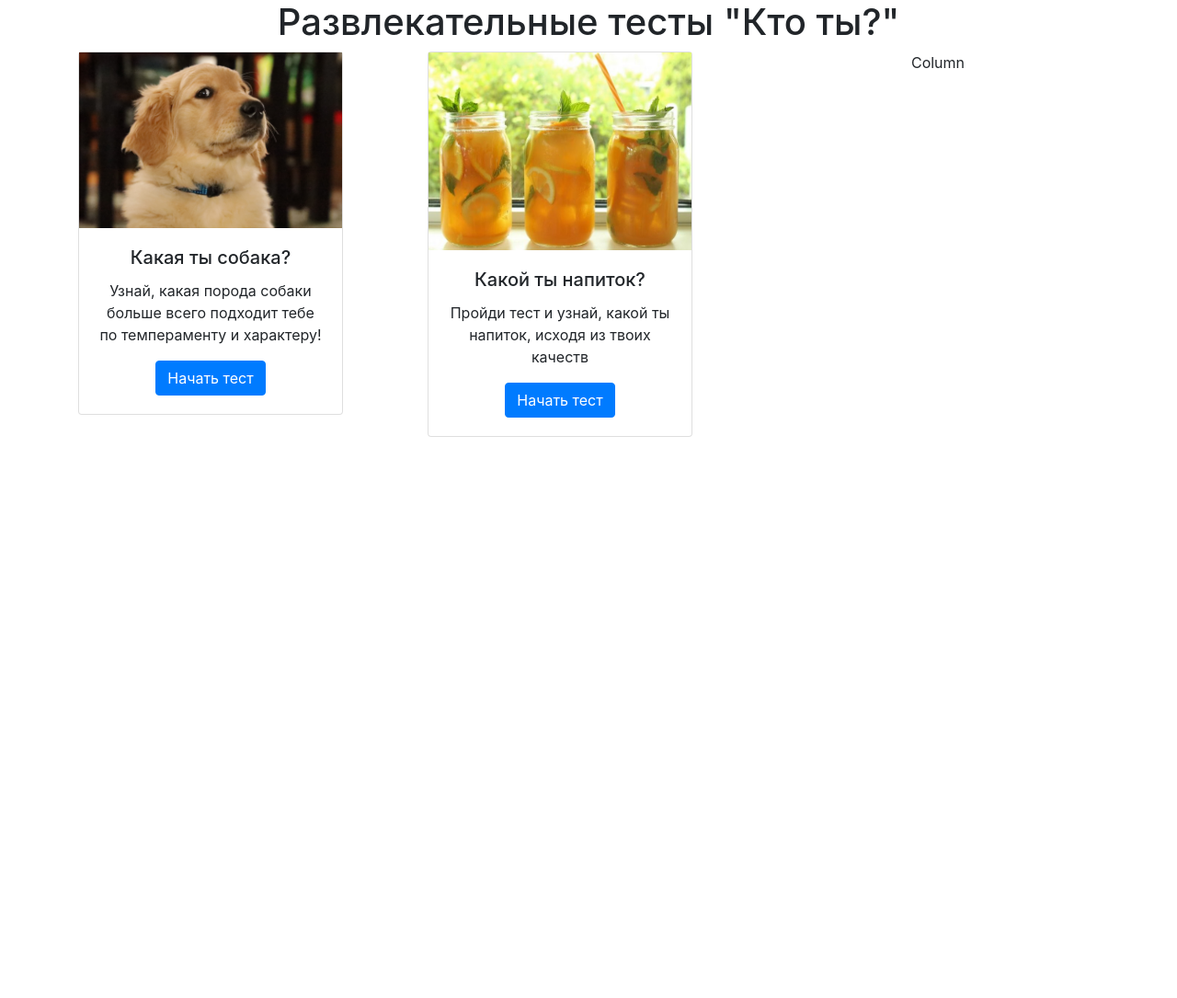
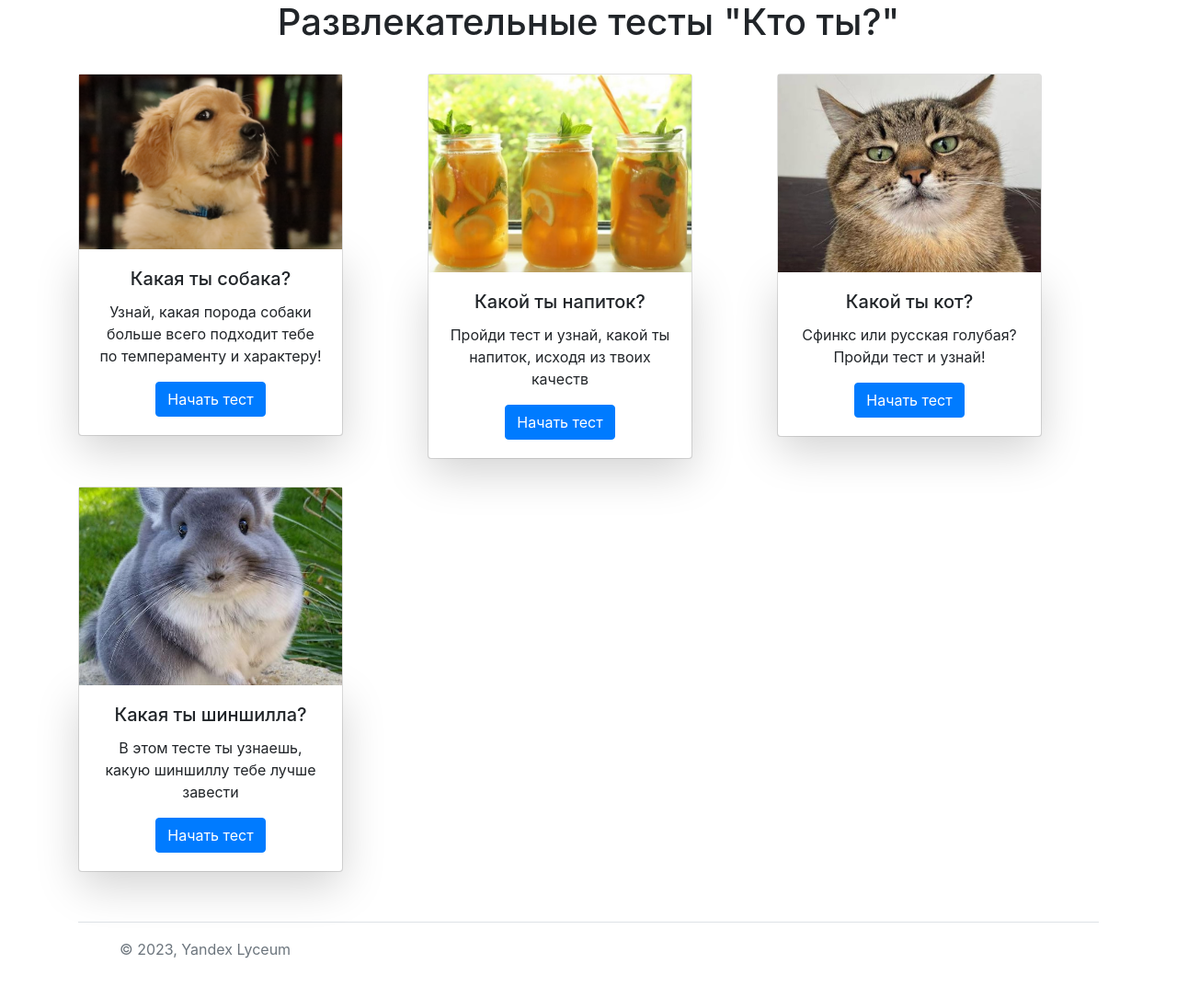
Before and after one commit to cyplenokk/site_tests, a Flask app: page / in a window 1280 px wide. Shown: the part 56-1141 px from the top of the page at 92% size. Before the commit the page ends 531 px from the top, so only its background shows below. Run offline with Flask 3, Linux system fonts and the light colour scheme; some libraries are stand-ins or nearby versions.

Commit message:
third commit (footer, index.html)

```diff
--- a/main.py
+++ b/main.py
@@ -12,9 +12,7 @@ app.config['SECRET_KEY'] = 'yandexlyceum_secret_key'
 
 @app.route("/")
 def index():
-    db_sess = db_session.create_session()
-    news = db_sess.query(News).filter(News.is_private != True)
-    return render_template("base.html")
+    return render_template("index.html")
 
 @app.route('/register', methods=['GET', 'POST'])
 def reqister():
--- a/templates/base.html
+++ b/templates/base.html
@@ -19,9 +19,25 @@
     .header_site {
         text-align: center;
     }
+    .card-img-top1 {
+        height: 190px;
+        object-fit: cover;
+    }
     .card-img-top2 {
         height: 215px;
+        object-fit: cover;
     }
+    .card-img-top3 {
+        height: 215px;
+        object-fit: cover;
+    }
+    .container text-center {
+        grid-gap: 10px;
+    }
+    .card {
+        margin-bottom: 30px;
+    }
+
     </style>
 
 </head>
@@ -29,6 +45,8 @@
 <header class="site-header">
     <nav class="navbar navbar-expand-lg navbar-dark bg-dark">
         <div>
+
+
             <b><a class="navbar-brand" href="#">Tests-online.ru</a></b>
             <small><span class="navbar-text">
                 развлекательные тесты онлайн
@@ -68,42 +86,48 @@
 
 </header>
 
-<h1 class="header_site">Развлекательные тесты "Кто ты?"</h1>
+<!-- Begin page content -->
+<main>
+    {% block content %}{% endblock %}
+</main>
 
-<div class="container text-center">
-    <div class="row">
-        <div class="col">
-            <div class="card" style="width: 18rem;">
-                <img src="static/img/dog1.jpeg" class="card-img-top1" alt="...">
-                <div class="card-body">
-                    <h5 class="card-title">Какая ты собака?</h5>
-                    <p class="card-text">Узнай, какая порода собаки больше всего подходит тебе по темпераменту и
-                        характеру!</p>
-                    <a href="#" class="btn btn-primary">Начать тест</a>
-                </div>
-            </div>
+
+
+
+<div class="b-example-divider"></div>
+
+<div class="container">
+    <footer class="d-flex flex-wrap justify-content-between align-items-center py-3 my-4 border-top">
+        <div class="col-md-4 d-flex align-items-center">
+            <a href="/" class="mb-3 me-2 mb-md-0 text-muted text-decoration-none lh-1">
+                <svg class="bi" width="30" height="24">
+                    <use xlink:href="#bootstrap"/>
+                </svg>
+            </a>
+            <span class="mb-3 mb-md-0 text-muted">&copy; 2023, Yandex Lyceum</span>
         </div>
-        <div class="col">
-            <div class="card" style="width: 18rem;">
-                <img src="static/img/drink.jpg" class="card-img-top2" alt="...">
-                <div class="card-body">
-                    <h5 class="card-title">Какой ты напиток?</h5>
-                    <p class="card-text">Пройди тест и узнай, какой ты напиток, исходя из твоих качеств</p>
-                    <a href="#" class="btn btn-primary">Начать тест</a>
-                </div>
-            </div>
-        </div>
-        <div class="col">
-            Column
-        </div>
-    </div>
+
+        <ul class="nav col-md-4 justify-content-end list-unstyled d-flex">
+            <li class="ms-3"><a class="text-muted" href="#">
+                <svg class="bi" width="24" height="24">
+                    <use xlink:href="#twitter"/>
+                </svg>
+            </a></li>
+            <li class="ms-3"><a class="text-muted" href="#">
+                <svg class="bi" width="24" height="24">
+                    <use xlink:href="#instagram"/>
+                </svg>
+            </a></li>
+            <li class="ms-3"><a class="text-muted" href="#">
+                <svg class="bi" width="24" height="24">
+                    <use xlink:href="#facebook"/>
+                </svg>
+            </a></li>
+        </ul>
+    </footer>
 </div>
 
 
-<!-- Begin page content -->
-<main role="main" class="container">
-    {% block content %}{% endblock %}
-</main>
 </body>
 
 </html>
--- a/templates/index.html
+++ b/templates/index.html
@@ -1,16 +1,54 @@
 {% extends "base.html" %}
 
 {% block content %}
-<h1>Записи в блоге</h1>
-{% for item in news%}
-<div class="col-md6 border rounded">
-    <h2>{{item.title}}</h2>
-    <div>
-        {{item.content}}
-    </div>
-    <div>
-        Автор - {{item.user.name}}, Дата написания - {{item.created_date}}
+
+<h1 class="header_site">Развлекательные тесты "Кто ты?"</h1><br>
+
+<div class="container text-center">
+    <div class="row">
+        <div class="col">
+            <div class="card" style="width: 18rem;">
+                <img src="static/img/dog1.jpeg" class="card-img-top1" alt="...">
+                <div class="card-body shadow-lg bg-body-tertiary rounded">
+                    <h5 class="card-title">Какая ты собака?</h5>
+                    <p class="card-text ">Узнай, какая порода собаки больше всего подходит тебе по темпераменту и
+                        характеру!</p>
+                    <a href="#" class="btn btn-primary">Начать тест</a>
+                </div>
+            </div>
+        </div>
+        <div class="col">
+            <div class="card" style="width: 18rem;">
+                <img src="static/img/drink.jpg" class="card-img-top2" alt="...">
+                <div class="card-body shadow-lg bg-body-tertiary rounded">
+                    <h5 class="card-title">Какой ты напиток?</h5>
+                    <p class="card-text">Пройди тест и узнай, какой ты напиток, исходя из твоих качеств</p>
+                    <a href="#" class="btn btn-primary">Начать тест</a>
+                </div>
+            </div>
+        </div>
+        <div class="col">
+            <div class="card" style="width: 18rem;">
+                <img src="static/img/cat1.jpg" class="card-img-top3" alt="...">
+                <div class="card-body shadow-lg bg-body-tertiary rounded">
+                    <h5 class="card-title">Какой ты кот?</h5>
+                    <p class="card-text">Сфинкс или русская голубая? Пройди тест и узнай!</p>
+                    <a href="#" class="btn btn-primary">Начать тест</a>
+                </div>
+            </div>
+        </div>
+        <div class="col">
+            <div class="card" style="width: 18rem;">
+                <img src="static/img/chichilla.jpg" class="card-img-top3" alt="...">
+                <div class="card-body shadow-lg bg-body-tertiary rounded">
+                    <h5 class="card-title">Какая ты шиншилла?</h5>
+                    <p class="card-text">В этом тесте ты узнаешь, какую шиншиллу тебе лучше завести</p>
+                    <a href="#" class="btn btn-primary">Начать тест</a>
+                </div>
+            </div>
+        </div>
     </div>
 </div>
-{% endfor %}
+
+
 {% endblock %}
```
Also changed, not shown: static/img/cat1.jpg (added), static/img/chichilla.jpg (added).
